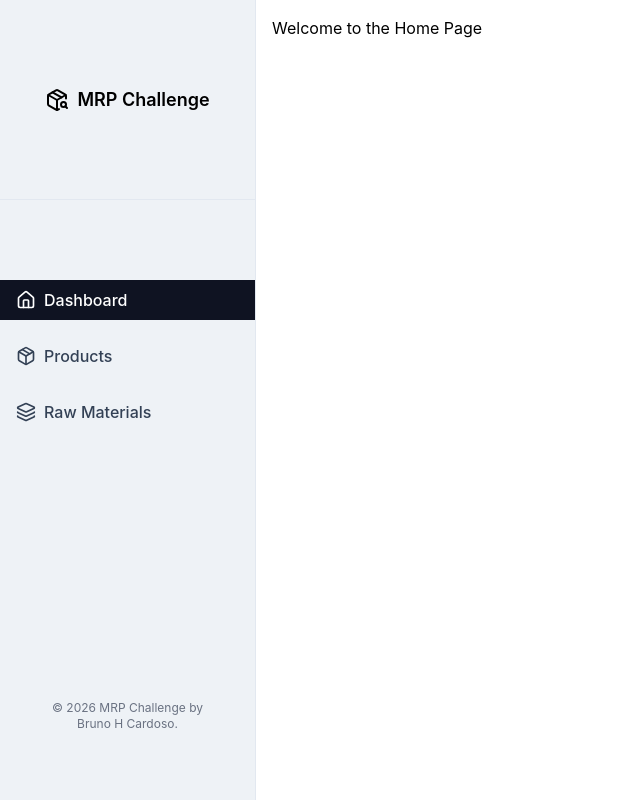
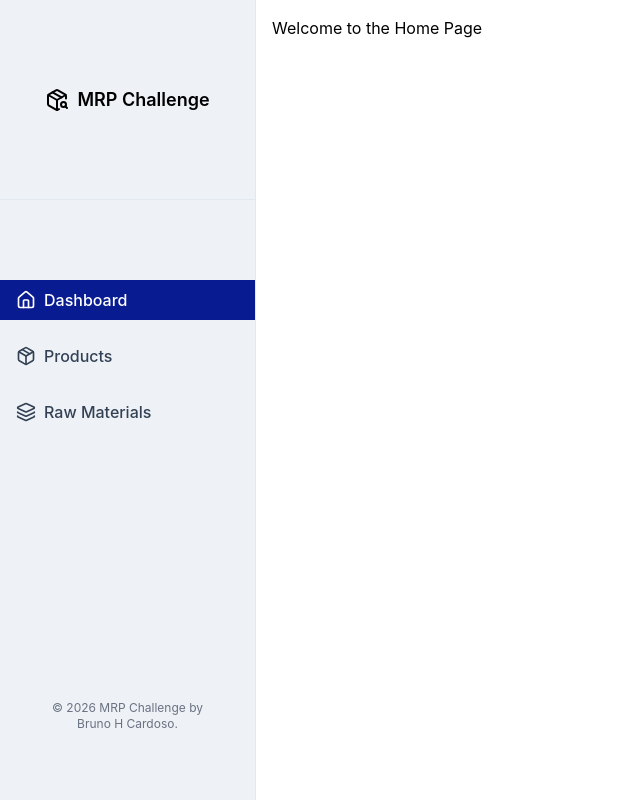
Before and after one commit to RiqueBruno/autoflex-mrp-challenge, a React (Vite) app in the folder frontend/: page / in a window 1280 px wide. Shown: the whole page, without its empty margins (0-640 px from the left). Built offline with nearby package versions, Linux system fonts and the light colour scheme; no server answers.

Commit message:
fix(web): change brand dark blue color value in theme

```diff
--- a/frontend/src/index.css
+++ b/frontend/src/index.css
@@ -3,7 +3,7 @@
 @theme {
   /* --- BRAND COLORS --- */
   --color-brand-blue: #3246d3;
-  --color-brand-darkBlue: #0f1322;
+  --color-brand-darkBlue: #091b91;
 
   /* --- SURFACES --- */
   --color-surface-bg: #eef2f6;
```
